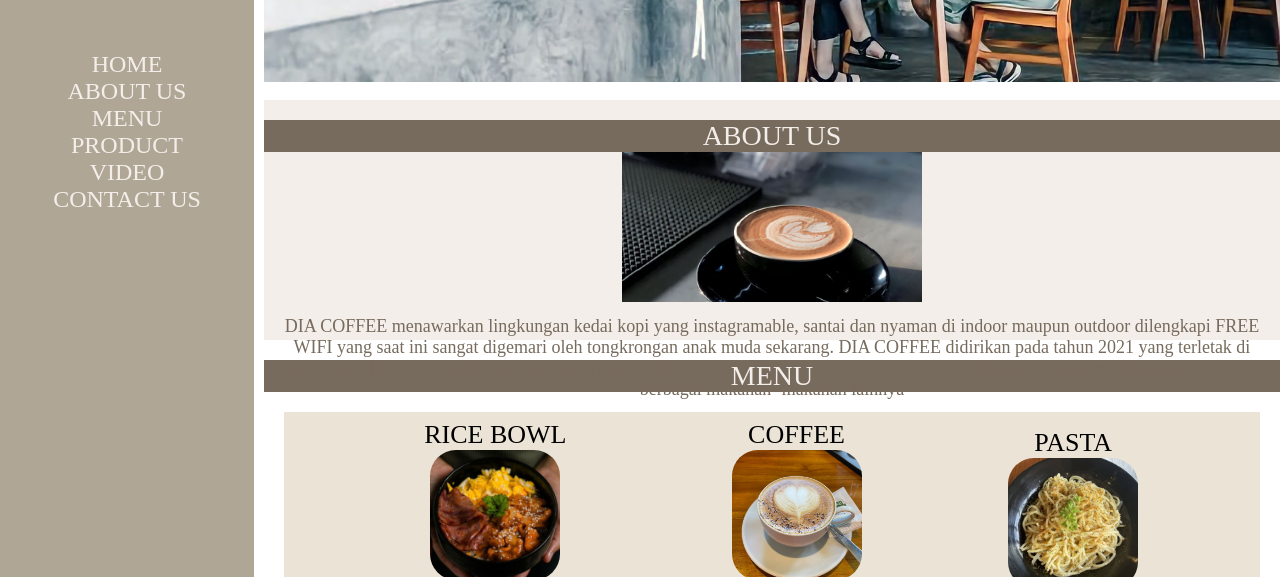
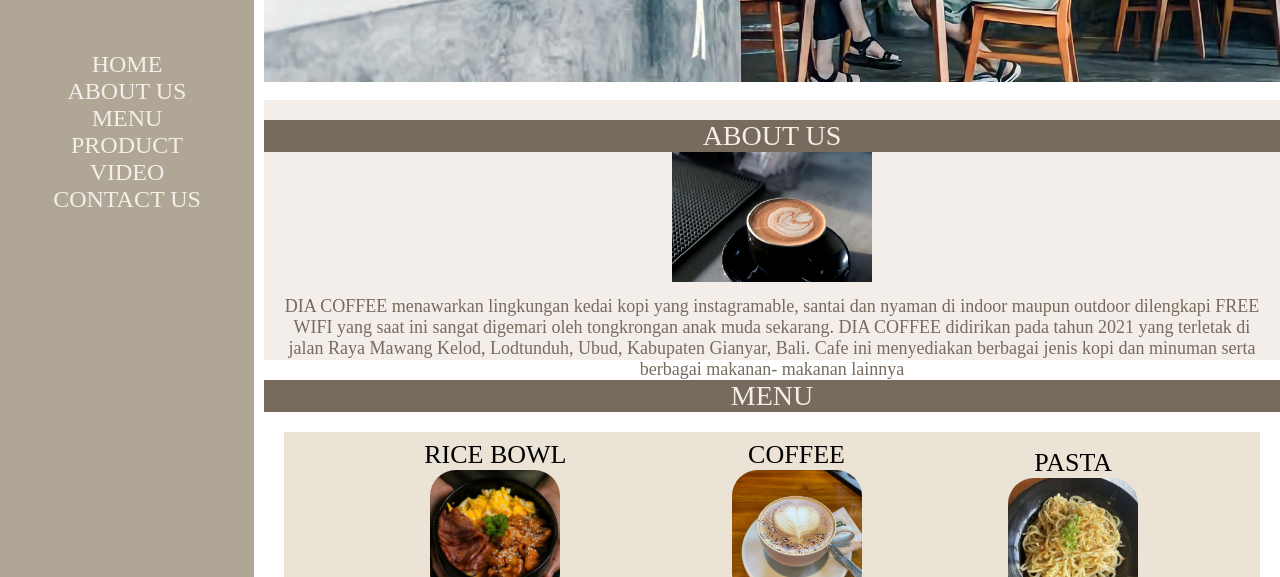
Before and after one commit to asihkusuma/diacoffeemawangubud, a plain HTML site: page index.html in a window 1280 px wide. Shown: the part 223-800 px from the top of the page. Drawn offline with Linux system fonts and the light colour scheme.

Commit message:
Update designweb.css

```diff
--- a/designweb.css
+++ b/designweb.css
@@ -133,7 +133,7 @@ div{
 .countainer4{
 	background-color: #F3EEEA;
 	width: auto;
-	height: 240px;
+	height: 260px;
 	align-items: center;
 	text-align: center;
 	padding-top: 20px;
@@ -141,8 +141,8 @@ div{
 	margin-top: 18px;
 }
 .countainer4 .kopi{
-	width: 300px;
-	height: 150px;
+	width: 200px;
+	height: 130px;
 }
 .teks{
 	font-family: Humanst521 Lt BT;
```
